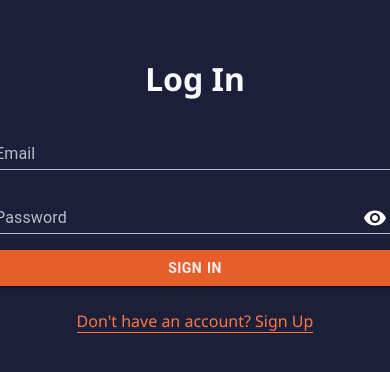
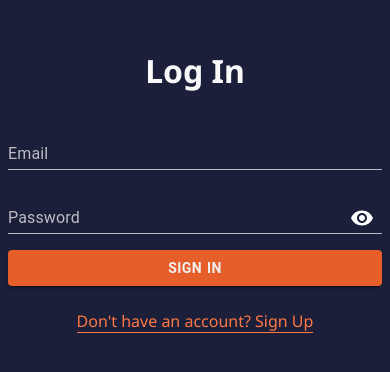
Before and after one commit to TSdnl13/todo-list-fullstack, a React (Create React App) app in the folder todolist-frontend/: page /auth in a window 390 px wide. Shown: the part 238-610 px from the top of the page. Built offline with nearby package versions, Linux system fonts and the light colour scheme; the HTML template or start-up script is replaced by a standard one.

Commit message:
responsive to Auth

```diff
--- a/todolist-frontend/src/components/Auth/Auth.jsx
+++ b/todolist-frontend/src/components/Auth/Auth.jsx
@@ -136,9 +136,9 @@ const Auth = () => {
    }
 
    return (
-      <div className='container'>
+      <div className='auth'>
          <h1 className='h1'>{isSignUp ? 'Sign Up':'Log In'}</h1>
-         <div className='min-width-400'>
+         <div className='auth__container'>
             <div className='form'>
                <ThemeProvider theme={darkTheme}>
                   <TextField
--- a/todolist-frontend/src/components/Auth/Auth.scss
+++ b/todolist-frontend/src/components/Auth/Auth.scss
@@ -1,4 +1,4 @@
-.container {
+.auth {
    min-height: 100vh;
    display: flex;
    flex-direction: column;
@@ -17,8 +17,10 @@
    gap: 16px;
    margin-bottom: 24px;
 }
-.min-width-400 {
-   min-width: 400px;
+.auth__container {
+   max-width: 400px;
+   width: 100%;
+   padding: .5rem;
 }
 .link-signin-signup {
    display: inline;
```
